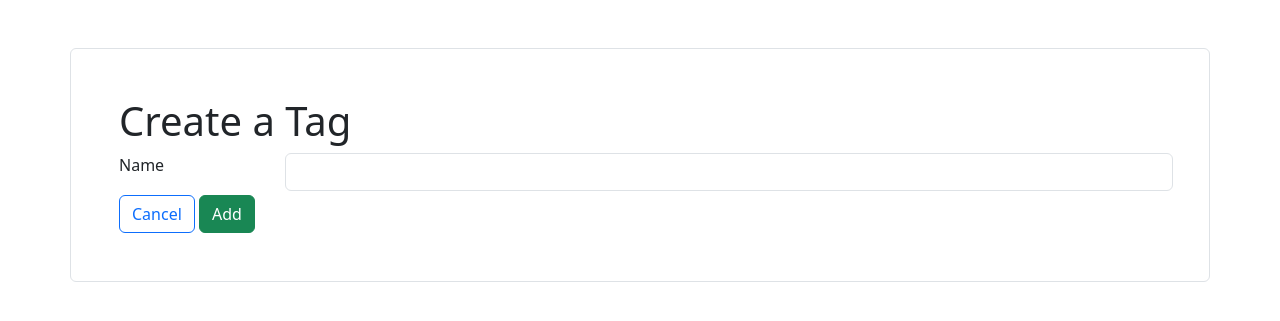
After one commit to dtran415/BloglyExercise, a Flask app: page /tags/new in a window 1280 px wide. The commit adds this page. Shown: the top 321 px of the page. Run offline with Flask 3, Linux system fonts and the light colour scheme.

Commit message:
Add tags

```diff
--- a/app.py
+++ b/app.py
@@ -1,7 +1,7 @@
 """Blogly application."""
 
 from flask import Flask, redirect, render_template, request, flash
-from models import db, connect_db, User, Post
+from models import db, connect_db, User, Post, Tag, PostTag
 
 app = Flask(__name__)
 app.config['SQLALCHEMY_DATABASE_URI'] = 'postgresql:///blogly'
@@ -12,6 +12,7 @@ app.config['SECRET_KEY'] = 'secretkey'
 connect_db(app)
 db.create_all()
 
+# user routes
 @app.route('/')
 def home():
     return redirect('/users')
@@ -82,13 +83,15 @@ def delete_user(user_id):
 
     return redirect('/users')
 
+# post routes
 @app.route('/users/<int:user_id>/posts/new')
 def create_post_page(user_id):
     user = User.query.get_or_404(user_id)
     header = f'Add Post for {user.full_name}'
     action = f'/users/{user.id}/posts'
+    tags = Tag.query.all()
     return render_template('post_add_or_edit.html', header=header, user=user, action=action, post_title='',
-                           post_content='', button_text='Add')
+                           post_content='', button_text='Add', tags = tags)
 
 @app.route('/users/<int:user_id>/posts', methods=['POST'])
 def create_post(user_id):
@@ -103,7 +106,12 @@ def create_post(user_id):
         flash('Please input content for this post')
         return redirect(f'/users/{user.id}/posts/new')
 
-    new_post = Post(title=title, content=content, user_id=user.id)
+
+    tag_ids = [int(num) for num in request.form.getlist("tags")]
+    tags = Tag.query.filter(Tag.id.in_(tag_ids)).all()
+
+    new_post = Post(title=title, content=content, user_id=user.id, tags=tags)
+
     db.session.add(new_post)
     db.session.commit()
 
@@ -131,8 +139,10 @@ def edit_post_page(user_id, post_id):
 
     header = f'Edit Post'
     action = f'/users/{user.id}/posts/{post.id}'
+    tags = Tag.query.all()
+    post_tags = post.tags
     return render_template('post_add_or_edit.html', header=header, user=user, action=action, post_title=post.title,
-                           post_content=post.content, button_text='Edit')
+                           post_content=post.content, button_text='Edit', tags=tags, post_tags=post_tags)
 
 @app.route('/users/<int:user_id>/posts/<int:post_id>', methods=['POST'])
 def edit_post(user_id, post_id):
@@ -150,7 +160,69 @@ def edit_post(user_id, post_id):
     post = Post.query.get_or_404(post_id)
     post.title = title
     post.content = content
+
+    tag_ids = [int(num) for num in request.form.getlist("tags")]
+    post.tags = Tag.query.filter(Tag.id.in_(tag_ids)).all()
+
     db.session.add(post)
     db.session.commit()
 
     return redirect(f'/users/{user.id}/posts/{post.id}')
+
+# tag routes
+@app.route('/tags/new')
+def create_tag_page():
+    header = 'Create a Tag'
+    action = '/tags'
+    return render_template('tags_add_or_edit.html', header=header, action=action, button_text='Add')
+
+@app.route('/tags')
+def show_tags_page():
+    tags = Tag.query.all()
+    return render_template('tags_list.html', tags=tags)
+
+@app.route('/tags/<int:tag_id>')
+def show_posts_for_tags(tag_id):
+    tag = Tag.query.get_or_404(tag_id)
+    return render_template('tags_show_posts.html', tag=tag)
+
+@app.route('/tags', methods=['POST'])
+def create_tag():
+    name = request.form.get('name')
+    if not name:
+        flash('Please input a name')
+        return redirect('/tags/new')
+
+    new_tag = Tag(name=name)
+    db.session.add(new_tag)
+    db.session.commit()
+    return redirect('/tags')
+
+@app.route('/tags/<int:tag_id>/edit')
+def edit_tag_page(tag_id):
+    tag = Tag.query.get_or_404(tag_id)
+    header = 'Edit a tag'
+    action = f'/tags/{tag.id}'
+    tag_name = tag.name
+    return render_template('tags_add_or_edit.html', header=header, action=action, button_text='Edit', tag_name=tag_name)
+
+@app.route('/tags/<int:tag_id>', methods=['POST'])
+def edit_tag(tag_id):
+    name = request.form.get('name')
+    if not name:
+        flash('Please input a name')
+        return redirect(f'/tags/{tag_id}')
+
+    tag = Tag.query.get_or_404(tag_id)
+    tag.name = name
+    db.session.add(tag)
+    db.session.commit()
+
+    return redirect('/tags')
+
+@app.route('/tags/<int:tag_id>/delete', methods=['POST'])
+def delete_tag(tag_id):
+    tag = Tag.query.get_or_404(tag_id)
+    db.session.delete(tag)
+    db.session.commit()
+    return redirect('/tags')
--- a/templates/post_details.html
+++ b/templates/post_details.html
@@ -4,6 +4,12 @@
     <p>{{post.content}}</p>
     <p>By {{user.full_name}}</p>
     <p>{{post.friendly_date}}</p>
+    <div class='mb-3'>
+        <strong>Tags:</strong>
+        {% for tag in post.tags %}
+        <a href='/tags/{{tag.id}}' class='badge bg-primary text-decoration-none'>{{tag.name}}</a>
+        {% endfor %}
+    </div>
     <form>
         <button class='btn btn-outline-primary'
             formaction='/users/{{user.id}}'
--- /dev/null
+++ b/templates/tags_add_or_edit.html
@@ -0,0 +1,13 @@
+{% extends 'base.html' %}
+{% block content %}
+    <h1>{{header}}</h1>
+    <form action="{{action}}" method="POST">
+        <div class="row my-1">
+            <label for="name" class="col-2">Name</label>
+            <input class="form-control col" id="name" name="name" type="text" value='{{tag_name}}'>
+        </div>
+        <button formaction='/tags'
+        formmethod='GET' class="btn btn-outline-primary">Cancel</button>
+        <button type="submit" class="btn btn-success">{{button_text}}</button>
+    </form>
+{% endblock %}
```
Also changed, not shown: models.py (+15 -0 lines), templates/post_add_or_edit.html (+7 -0 lines), templates/tags_list.html (added, +12 -0 lines), templates/tags_show_posts.html (added, +16 -0 lines).
